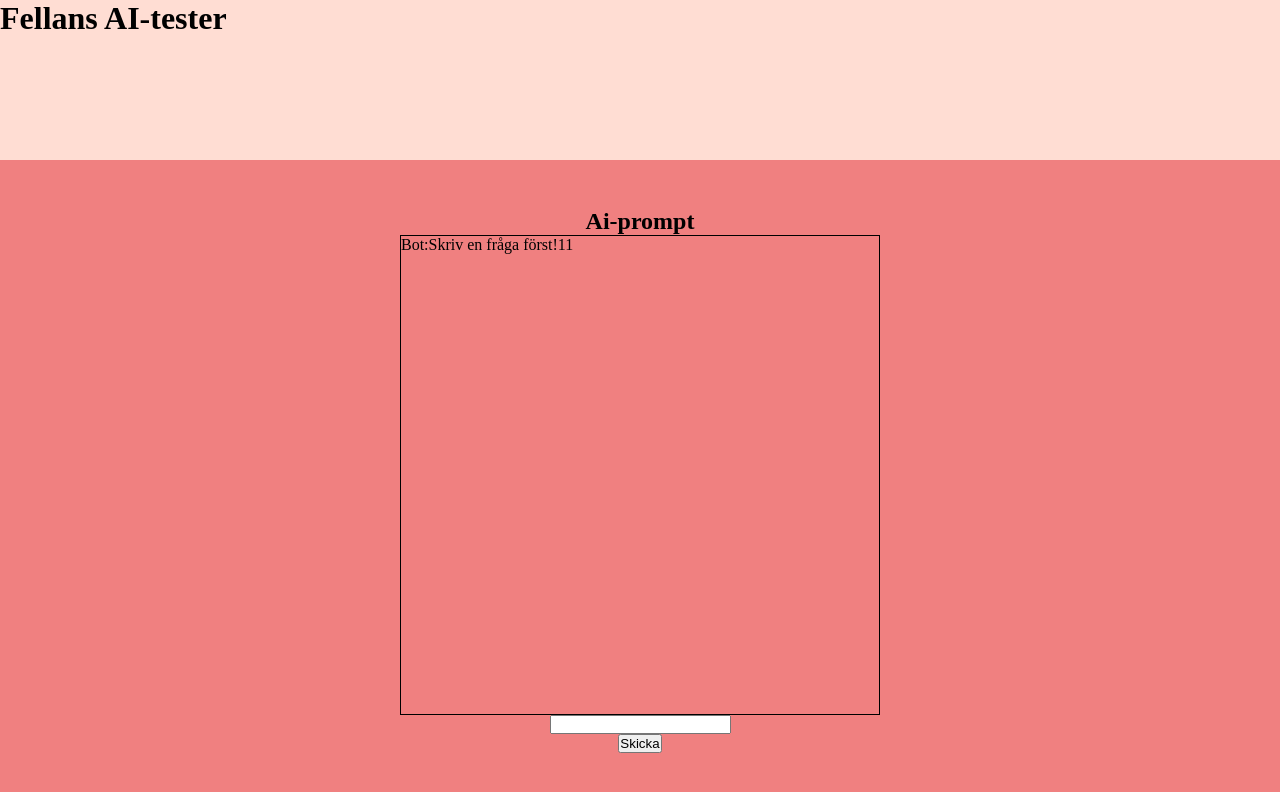
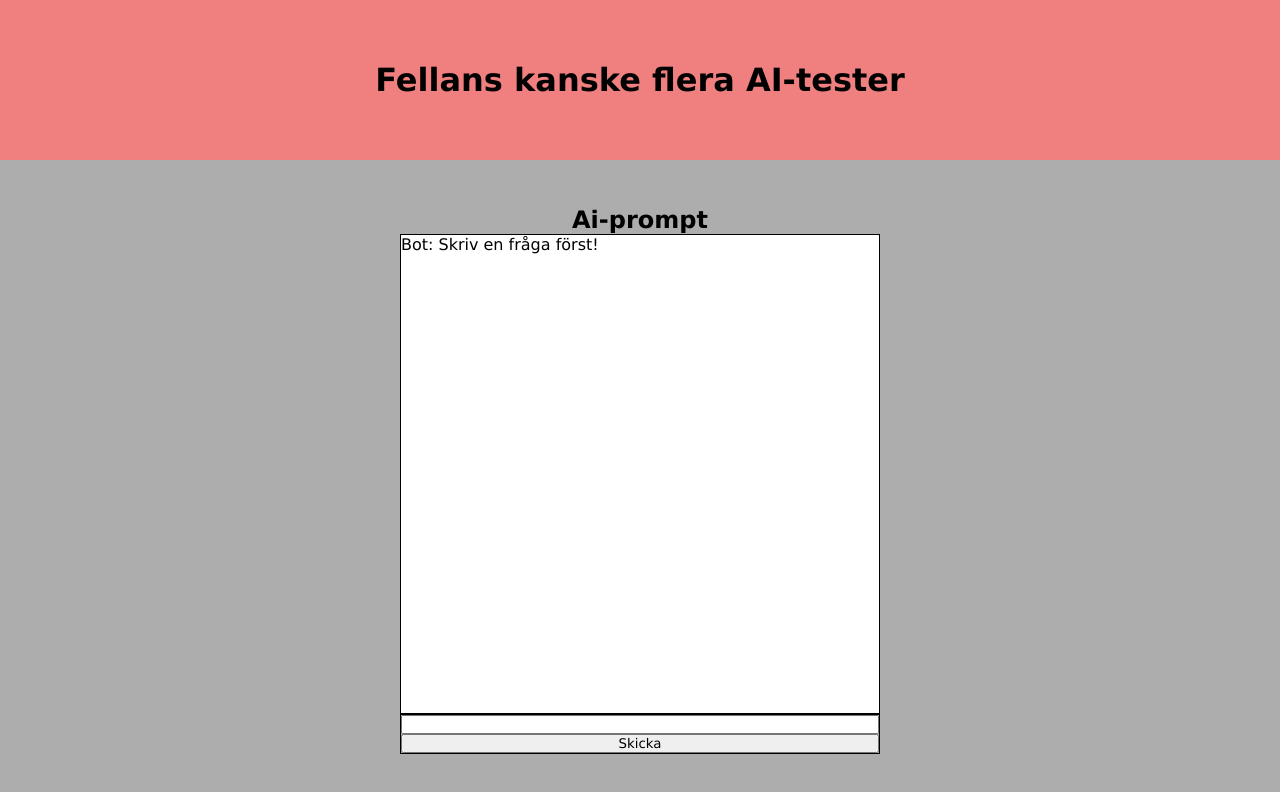
Before and after one commit to felix-skorvald/fellan-ai-test, a website with bundled scripts: page index.html in a window 1280 px wide. Both pictures are taken after a click on the button "Skicka". Built offline with nearby package versions, Linux system fonts and the light colour scheme.

Commit message:
Adds history array and render to prompt

```diff
--- a/index.html
+++ b/index.html
@@ -9,13 +9,15 @@
     </head>
     <body>
         <header>
-            <h1>Fellans AI-tester</h1>
+            <h1>Fellans kanske flera AI-tester</h1>
         </header>
         <div class="section prompt">
             <h2>Ai-prompt</h2>
             <div id="prompt-output"></div>
-            <input type="text" name="" id="prompt-input" />
-            <button id="prompt-button">Skicka</button>
+            <div class="input-box">
+                <input type="text" name="" id="prompt-input" />
+                <button id="prompt-button">Skicka</button>
+            </div>
         </div>
     </body>
 </html>
--- a/script/apitalk.js
+++ b/script/apitalk.js
@@ -1,11 +1,8 @@
-const promptOutput = document.querySelector("#prompt-output");
+import { promptHistory, renderPrompt } from "./render-prompt.js";
 
 export async function sendGetPrompt(prompt) {
-    const errorRuta = document.createElement("p");
-
     if (!prompt) {
-        errorRuta.innerText = "Bot:" + "Skriv en fråga först!11";
-        promptOutput.appendChild(errorRuta);
+        promptHistory.push({ user: "Bot", message: "Skriv en fråga först!" });
         return;
     }
 
@@ -18,11 +15,16 @@ export async function sendGetPrompt(prompt) {
 
         const data = await response.json();
 
-        const aiResponse = document.createElement("p");
-        aiResponse.innerText = "Bot:" + data.response || "Inget svar";
-        promptOutput.appendChild(aiResponse);
+        promptHistory.push(
+            { user: "Bot", message: data.response } || {
+                user: "Bot",
+                message: "Fel, inget svar",
+            }
+        );
+
+        renderPrompt(promptHistory);
     } catch (error) {
-        errorRuta.innerText = "Bot:" + "Fel vid hämtning av svar.";
-        promptOutput.appendChild(errorRuta);
+        promptHistory.push({ user: "Bot", message: "Fel! Får inte kontakt" });
+        renderPrompt(promptHistory);
     }
 }
--- a/script/render-prompt.js
+++ b/script/render-prompt.js
@@ -2,5 +2,29 @@ import { sendGetPrompt } from "./apitalk.js";
 
 const promptInput = document.querySelector("#prompt-input");
 const promptButton = document.querySelector("#prompt-button");
+const promptOutput = document.querySelector("#prompt-output");
 
-promptButton.addEventListener("click", () => sendGetPrompt(promptInput.value));
+let promptHistory = [];
+
+function renderPrompt(promptHistory) {
+    promptOutput.innerHTML = "";
+    promptInput.value = "";
+    promptHistory.forEach((prompt) => {
+        const promptElement = document.createElement("p");
+        promptElement.classList.add("prompt");
+        promptElement.innerText = `${prompt.user}: ${prompt.message}`;
+        promptOutput.appendChild(promptElement);
+    });
+}
+
+promptButton.addEventListener("click", () => {
+    sendGetPrompt(promptInput.value);
+    if (promptInput.value) {
+        promptHistory.push({ user: "du", message: promptInput.value });
+        console.log(promptHistory);
+    }
+
+    renderPrompt(promptHistory);
+});
+
+export { promptHistory, renderPrompt };
--- a/styles/style.css
+++ b/styles/style.css
@@ -2,6 +2,7 @@
     box-sizing: border-box;
     margin: 0;
     padding: 0;
+    font-family: Verdana, Geneva, Tahoma, sans-serif;
 }
 
 body {
@@ -11,11 +12,14 @@ body {
 }
 
 header {
-    background-color: rgb(255, 221, 211);
+    background-color: lightcoral;
+    display: flex;
+    justify-content: center;
+    align-items: center;
 }
 
 .section {
-    background-color: lightcoral;
+    background-color: rgb(173, 173, 173);
     height: 100%;
     display: flex;
     flex-direction: column;
@@ -23,8 +27,16 @@ header {
     align-items: center;
 }
 
+.input-box {
+    display: flex;
+    flex-direction: column;
+    border: 1px solid black;
+    width: 30rem;
+}
+
 #prompt-output {
     min-height: 30rem;
     width: 30rem;
+    background-color: rgb(255, 255, 255);
     border: 1px solid black;
 }
```
